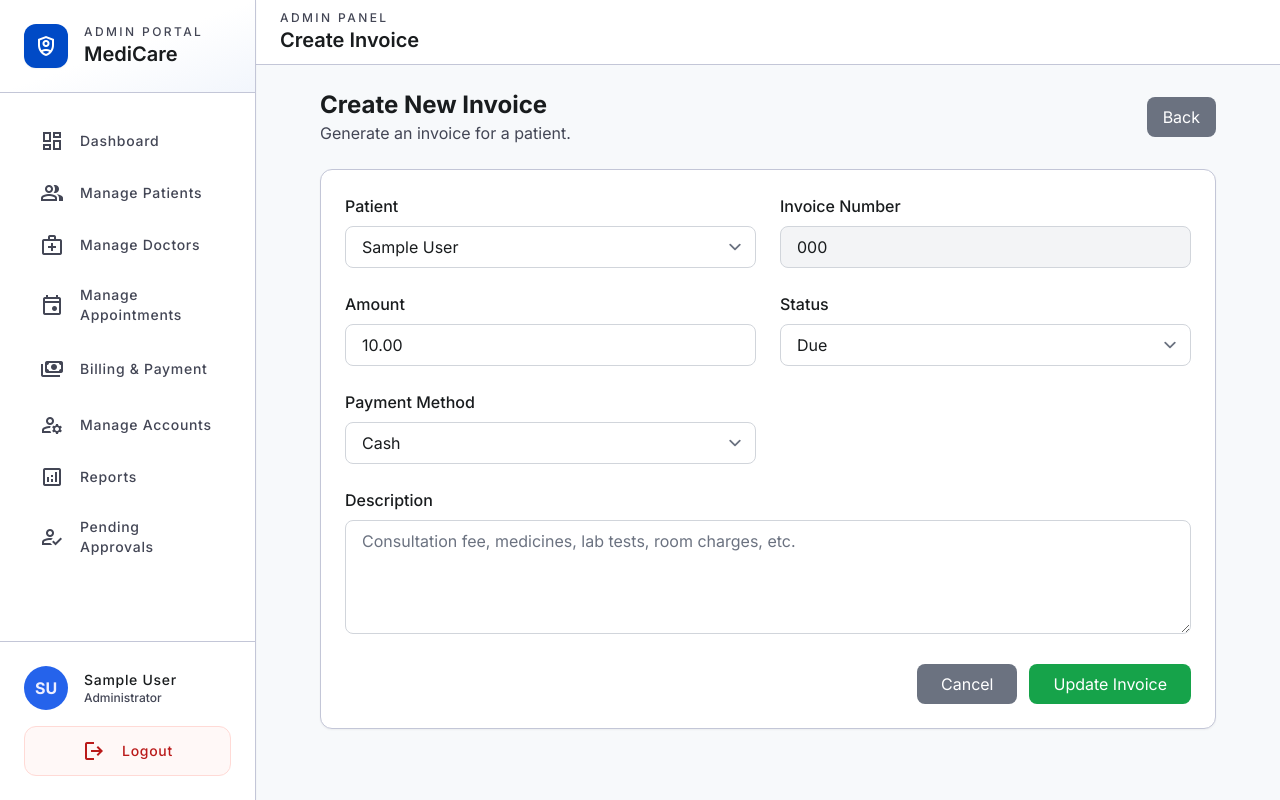
After one commit to KirtanKayastha/hospital-management-system, a Django app: page /admin-panel/billing/edit/1/ in a window 1280 px wide. The commit adds this page. Run offline with Django 5.2, Linux system fonts and the light colour scheme; a user stored in the database is signed in; tables that the repository leaves empty hold one stand-in row (values such as "Sample post"); some libraries are stand-ins or nearby versions.

Commit message:
Billing and Payment

```diff
--- /dev/null
+++ b/admin_nishan/templates/admin_nishan/admin_create_invoice.html
@@ -0,0 +1,214 @@
+{% extends 'admin_nishan/base.html' %}
+
+{% block title %}Create Invoice{% endblock %}
+{% block page_title %}Create Invoice{% endblock %}
+
+{% block content %}
+
+<div class="max-w-4xl mx-auto">
+
+    <div class="flex justify-between items-center mb-6">
+        <div>
+            <h2 class="text-2xl font-bold text-on-surface">
+                Create New Invoice
+            </h2>
+            <p class="text-on-surface-variant">
+                Generate an invoice for a patient.
+            </p>
+        </div>
+
+        <a href="{% url 'admin_nishan:admin_billing' %}"
+           class="px-4 py-2 bg-gray-500 text-white rounded-lg hover:bg-gray-600 transition">
+            Back
+        </a>
+    </div>
+
+    <div class="bg-surface-container-lowest rounded-xl shadow-sm border border-outline-variant p-6">
+
+        {% if edit_mode %}
+<form method="POST" action="{% url 'admin_nishan:edit_invoice' invoice.id %}">
+{% else %}
+<form method="POST" action="{% url 'admin_nishan:create_invoice' %}">
+{% endif %}
+            {% csrf_token %}
+
+            <div class="grid grid-cols-1 md:grid-cols-2 gap-6">
+
+                <!-- Patient -->
+                <div>
+                    <label class="block mb-2 font-medium">
+                        Patient
+                    </label>
+
+                    <select name="patient"
+        class="w-full border border-gray-300 rounded-lg px-4 py-2">
+
+    {% for patient in patients %}
+    <option value="{{ patient.id }}"
+        {% if edit_mode and patient.id == invoice.patient.id %}
+            selected
+        {% endif %}>
+        {{ patient.user.get_full_name|default:patient.user.username }}
+    </option>
+    {% endfor %}
+</select>
+                </div>
+
+                <!-- Invoice Number -->
+                <div>
+                    <label class="block mb-2 font-medium">
+                        Invoice Number
+                    </label>
+
+                    <input type="text"
+                           value="{{ invoice_number }}"
+                           readonly
+                           class="w-full border border-gray-300 rounded-lg px-4 py-2 bg-gray-100 cursor-not-allowed">
+                </div>
+
+                <!-- Amount -->
+                <div>
+                    <label class="block mb-2 font-medium">
+                        Amount
+                    </label>
+
+                    <input type="number"
+       step="0.01"
+       name="amount"
+       value="{% if edit_mode %}{{ invoice.amount }}{% endif %}"
+       class="w-full border border-gray-300 rounded-lg px-4 py-2">
+                </div>
+
+                <!-- Status -->
+                <div>
+                    <label class="block mb-2 font-medium">
+                        Status
+                    </label>
+
+                    <select name="status"
+        class="w-full border border-gray-300 rounded-lg px-4 py-2">
+
+    <option value="Due"
+        {% if edit_mode and invoice.status == 'Due' %}selected{% endif %}>
+        Due
+    </option>
+
+    <option value="Paid"
+        {% if edit_mode and invoice.status == 'Paid' %}selected{% endif %}>
+        Paid
+    </option>
+
+</select>
+                </div>
+
+                <!-- Payment Method -->
+                <div>
+                    <label class="block mb-2 font-medium">
+                        Payment Method
+                    </label>
+
+                    <select name="payment_method"
+        id="payment_method"
+        onchange="toggleOnlineOptions()"
+        class="w-full border border-gray-300 rounded-lg px-4 py-2">
+
+    <option value="Cash"
+        {% if edit_mode and invoice.payment_method == 'Cash' %}selected{% endif %}>
+        Cash
+    </option>
+
+    <option value="Credit"
+        {% if edit_mode and invoice.payment_method == 'Credit' %}selected{% endif %}>
+        Credit
+    </option>
+
+    <option value="Khalti"
+        {% if edit_mode and invoice.payment_method == 'Khalti' %}selected{% endif %}>
+        Khalti
+    </option>
+
+    <option value="eSewa"
+        {% if edit_mode and invoice.payment_method == 'eSewa' %}selected{% endif %}>
+        eSewa
+    </option>
+
+</select>
+                </div>
+
+                <!-- Online Provider
+                <div id="online-options" class="hidden">
+                    <label class="block mb-2 font-medium">
+                        Online Payment Provider
+                    </label>
+
+                    <select name="online_provider"
+                            class="w-full border border-gray-300 rounded-lg px-4 py-2">
+
+                        <option value="">
+                            Select Provider
+                        </option>
+
+                        <option value="eSewa">
+                            eSewa
+                        </option>
+
+                        <option value="Khalti">
+                            Khalti
+                        </option>
+
+                    </select>
+                </div> -->
+
+            </div>
+
+            <!-- Description -->
+            <div class="mt-6">
+                <label class="block mb-2 font-medium">
+                    Description
+                </label>
+
+                <textarea name="description"
+                          rows="4"
+                          placeholder="Consultation fee, medicines, lab tests, room charges, etc."
+                          class="w-full border border-gray-300 rounded-lg px-4 py-2"></textarea>
+            </div>
+
+            <!-- Buttons -->
+            <div class="mt-6 flex justify-end gap-3">
+
+                <a href="{% url 'admin_nishan:admin_billing' %}"
+                   class="px-6 py-2 bg-gray-500 text-white rounded-lg hover:bg-gray-600">
+                    Cancel
+                </a>
+
+                <button type="submit"
+                        class="px-6 py-2 bg-green-600 text-white rounded-lg hover:bg-green-700">
+                    {% if edit_mode %}
+    Update Invoice
+{% else %}
+    Create Invoice
+{% endif %}
+                </button>
+
+            </div>
+
+        </form>
+
+    </div>
+
+</div>
+
+<script>
+function toggleOnlineOptions() {
+    const paymentMethod = document.getElementById("payment_method").value;
+    const onlineOptions = document.getElementById("online-options");
+
+    if (paymentMethod === "Online Banking") {
+        onlineOptions.classList.remove("hidden");
+    } else {
+        onlineOptions.classList.add("hidden");
+    }
+}
+</script>
+
+{% endblock %}
--- a/admin_nishan/templates/admin_nishan/base.html
+++ b/admin_nishan/templates/admin_nishan/base.html
@@ -172,6 +172,13 @@
                     <span class="material-symbols-outlined">event</span>
                     <span class="font-label-md text-label-md">Manage Appointments</span>
                 </a>
+
+                <a class="flex items-center gap-md p-md rounded-lg font-label-md text-label-md transition-all duration-200 {% if active_page == 'billing' %}bg-primary-container text-on-primary-container font-bold{% else %}text-on-surface-variant hover:bg-surface-container-high{% endif %}"
+   href="{% url 'admin_nishan:admin_billing' %}">
+    <span class="material-symbols-outlined">payments</span>
+    <span>Billing & Payment</span>
+</a>
+
                 <a href="{% url 'admin_nishan:admin_accounts' %}" class="flex items-center gap-md px-md py-3 rounded-xl sidebar-transition {% if active_page == 'accounts' %}bg-surface-container-low text-primary font-bold border-r-4 border-primary{% else %}text-on-surface-variant hover:bg-surface-container-low{% endif %}">
                     <span class="material-symbols-outlined">manage_accounts</span>
                     <span class="font-label-md text-label-md">Manage Accounts</span>
--- a/admin_nishan/urls.py
+++ b/admin_nishan/urls.py
@@ -58,7 +58,22 @@ path(
     path("reports/", views.admin_reports, name="admin_reports"),
     path("billing/", views.admin_billing, name="admin_billing"),
 
+path(
+    "billing/",
+    views.admin_billing,
+    name="admin_billing"
+),
 
+
+path(
+    "billing/create-invoice/",
+    views.create_invoice,
+    name="create_invoice"
+),
+
+path('billing/edit/<int:invoice_id>/', views.edit_invoice, name='edit_invoice'),
+path('billing/print/<int:invoice_id>/', views.print_invoice, name='print_invoice'),
+path('billing/delete/<int:invoice_id>/', views.delete_invoice, name='delete_invoice'),
 
 
 ]
--- a/admin_nishan/views.py
+++ b/admin_nishan/views.py
@@ -9,6 +9,12 @@ from django.utils import timezone
 from .forms import PatientForm, DoctorForm
 from django.contrib.auth.forms import SetPasswordForm
 from django.db.models import Q
+from patient_roshan.models import PatientProfile
+from .models import Invoice
+from django.shortcuts import get_object_or_404, redirect, render
+from .models import Invoice
+
+
 
 from admin_nishan.models import (
     Appointment,
@@ -512,29 +518,135 @@ def delete_patient(request, patient_id):
     return redirect("admin_nishan:admin_manage_patients")
 
 
+
+# def admin_billing(request):
+
+#     invoices = Invoice.objects.all().order_by("-id")
+
+#     context = {
+#         "active_page": "billing",
+#         "invoices": invoices,
+#     }
+
+#     return render(request, "admin_nishan/admin_billing.html", context)
 @admin_required
 def admin_billing(request):
-    invoices = BillingInvoice.objects.select_related("patient", "appointment").order_by("-issued_on", "-created_at")
-    status_filter = request.GET.get("status", "")
+
+    status_filter = request.GET.get("status")
+
+    invoices = Invoice.objects.all().order_by("-created_at")
+
     if status_filter:
         invoices = invoices.filter(status=status_filter)
-
-    if request.method == "POST":
-        invoice_id = request.POST.get("invoice_id")
-        invoice = get_object_or_404(BillingInvoice, pk=invoice_id)
-        new_status = request.POST.get("status")
-        if new_status in dict(BillingInvoice.STATUS_CHOICES):
-            invoice.status = new_status
-            if new_status == BillingInvoice.STATUS_PAID:
-                invoice.paid_on = timezone.localdate()
-            invoice.save(update_fields=["status", "paid_on"])
-            messages.success(request, f"Invoice {invoice.invoice_number} updated.")
-        return redirect("admin_nishan:admin_billing")
 
     context = {
         "active_page": "billing",
         "invoices": invoices,
         "status_filter": status_filter,
-        "status_choices": BillingInvoice.STATUS_CHOICES,
     }
-    return render(request, "admin_nishan/admin_billing.html", context)
+
+    return render(
+        request,
+        "admin_nishan/admin_billing.html",
+        context
+    )
+
+
+
+
+from django.shortcuts import render, redirect
+from patient_roshan.models import PatientProfile
+from .models import Invoice
+
+
+@admin_required
+def create_invoice(request):
+
+    last_invoice = Invoice.objects.order_by('-id').first()
+
+    if last_invoice:
+        invoice_number = f"INV-{last_invoice.id + 1:04d}"
+    else:
+        invoice_number = "INV-0001"
+
+    if request.method == "POST":
+
+        patient = PatientProfile.objects.get(
+            id=request.POST.get("patient")
+        )
+
+        amount = request.POST.get("amount")
+        status = request.POST.get("status")
+
+        payment_method = request.POST.get("payment_method")
+        online_provider = request.POST.get("online_provider")
+
+        if payment_method == "Online Banking":
+            payment_method = online_provider
+
+        Invoice.objects.create(
+            patient=patient,
+            invoice_number=invoice_number,
+            amount=amount,
+            status=status,
+            payment_method=payment_method,
+        )
+
+        return redirect("admin_nishan:admin_billing")
+
+    context = {
+        "patients": PatientProfile.objects.all(),
+        "invoice_number": invoice_number,
+    }
+
+    return render(
+        request,
+        "admin_nishan/admin_create_invoice.html",
+        context,
+    )
+
+
+from django.shortcuts import get_object_or_404, redirect, render
+
+@admin_required
+def edit_invoice(request, invoice_id):
+
+    invoice = get_object_or_404(Invoice, id=invoice_id)
+
+    if request.method == "POST":
+        invoice.amount = request.POST.get("amount")
+        invoice.status = request.POST.get("status")
+        invoice.payment_method = request.POST.get("payment_method")
+        invoice.save()
+
+        return redirect("admin_nishan:admin_billing")
+
+    context = {
+        "invoice": invoice,
+        "patients": PatientProfile.objects.all(),
+        "invoice_number": invoice.invoice_number,
+        "edit_mode": True,
+    }
+
+    return render(
+        request,
+        "admin_nishan/admin_create_invoice.html",
+        context,
+    )
+
+@admin_required
+def delete_invoice(request, invoice_id):
+    invoice = get_object_or_404(Invoice, id=invoice_id)
+    invoice.delete()
+
+    return redirect("admin_nishan:admin_billing")
+
+@admin_required
+def print_invoice(request, invoice_id):
+    invoice = get_object_or_404(Invoice, id=invoice_id)
+
+    return render(
+        request,
+        "admin_nishan/print_invoice.html",
+        {"invoice": invoice}
+    )
```
Also changed, not shown: admin_nishan/models.py (+53 -0 lines), admin_nishan/templates/admin_nishan/admin_billing.html (+125 -39 lines), admin_nishan/templates/admin_nishan/edit_invoice.html (added, +51 -0 lines), admin_nishan/templates/admin_nishan/print_invoice.html (added, +19 -0 lines), admin_nishan/migrations/0004_alter_labreport_options_alter_labreport_lab_name_and_more.py (added), admin_nishan/migrations/0005_alter_invoice_payment_method.py (added).
